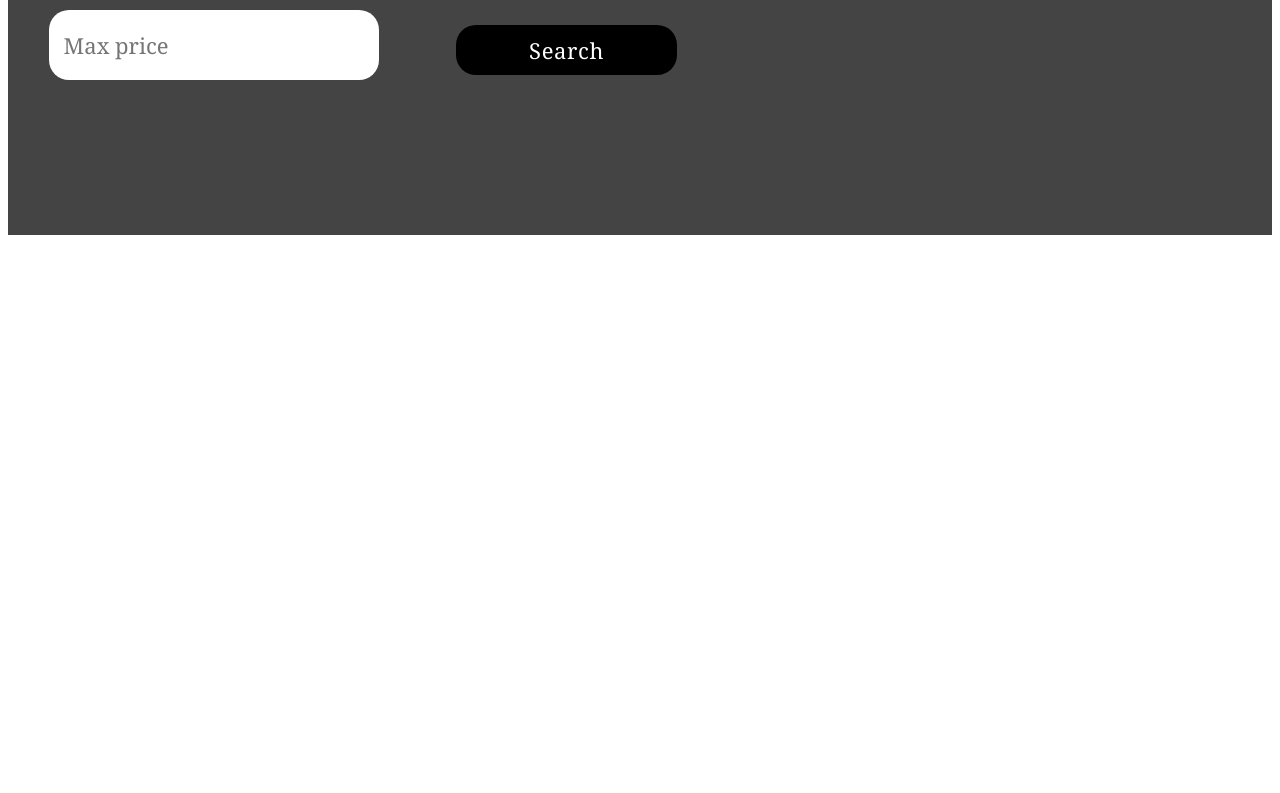
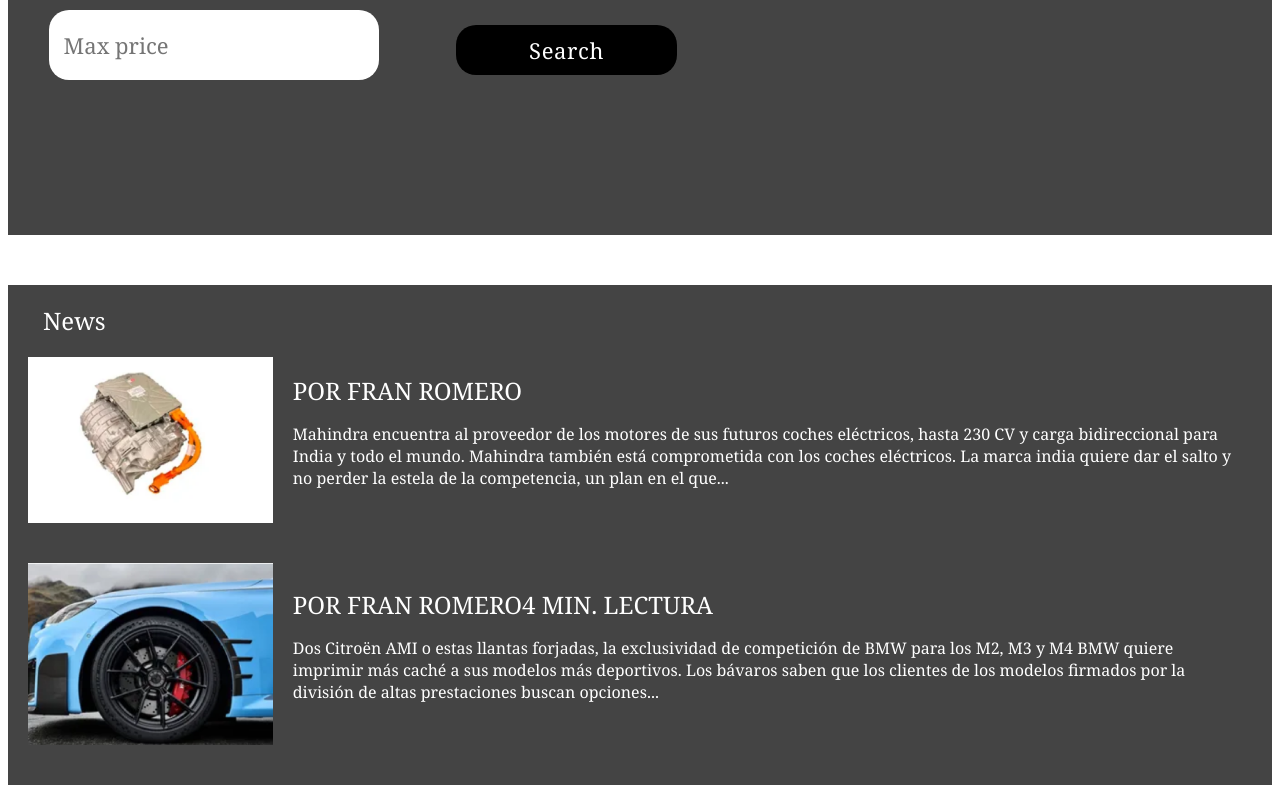
Before and after one commit to CristoferCalcinas/ProyectoFinalTallerDeProgramacion, a React (Create React App) app in the folder Frontend/: page / in a window 1280 px wide. Shown: the part 8538-9331 px from the top of the page. Before the commit the page ends 8781 px from the top, so only its background shows below. Built offline with nearby package versions, Linux system fonts and the light colour scheme.

Commit message:
Terminando la Pagina de Home

```diff
--- a/Frontend/src/App.js
+++ b/Frontend/src/App.js
@@ -7,6 +7,7 @@
 import CarsbyMakePage from "./Components/pages/CarsbyMakePage";
 import ModelCarsPage from "./Components/pages/ModelCarsPage";
 import FindCarsAdvancedPage from "./Components/pages/FindCarsAdvancedPage";
+import HomePage from "./Components/pages/HomePage";
 
 function App() {
   return (
@@ -21,6 +22,7 @@
       <CarsbyMakePage />
       <ModelCarsPage />
       <FindCarsAdvancedPage />
+      <HomePage />
     </div>
   );
 }
--- /dev/null
+++ b/Frontend/src/Components/moleculas/HomeContent.js
@@ -0,0 +1,45 @@
+import { Box, Typography } from '@mui/material'
+
+export default function HomeContent({ imgNew, title, description }) {
+    return (
+        <Box
+            sx={
+                {
+                    display: 'flex',
+                    justifyContent: "start",
+                    alignItems: "center",
+                    paddingY: '20px',
+                }
+            }
+        >
+            <img
+                src={imgNew}
+                alt="Noticia"
+                style={{
+                    width: '20%',
+                }}
+            />
+            <Box
+                sx={
+                    {
+                        paddingX: '20px',
+                        width: '80%',
+                    }
+                }
+            >
+                <Typography variant="h5"
+                    sx={
+                        {
+                            fontFamily: 'Georgia',
+                        }
+                    }
+                >
+                    {title}
+                </Typography>
+                <p>
+                    {description}
+                </p>
+            </Box>
+        </Box>
+    )
+}
--- /dev/null
+++ b/Frontend/src/Components/organismos/HomeObject.js
@@ -0,0 +1,53 @@
+import { Box, Typography } from '@mui/material'
+import HomeContent from '../moleculas/HomeContent'
+import imgNewF from '../../Images/HomeImage1.png'
+import imgNewS from '../../Images/HomeImage2.png'
+
+
+const news = [
+    {
+        titleNew: "POR FRAN ROMERO",
+        descriptionNew: "Mahindra encuentra al proveedor de los motores de sus futuros coches eléctricos, hasta 230 CV y carga bidireccional para India y todo el mundo. Mahindra también está comprometida con los coches eléctricos. La marca india quiere dar el salto y no perder la estela de la competencia, un plan en el que...",
+    },
+    {
+        titleNew: "POR FRAN ROMERO4 MIN. LECTURA",
+        descriptionNew: "Dos Citroën AMI o estas llantas forjadas, la exclusividad de competición de BMW para los M2, M3 y M4 BMW quiere imprimir más caché a sus modelos más deportivos. Los bávaros saben que los clientes de los modelos firmados por la división de altas prestaciones buscan opciones...",
+    },
+]
+export default function HomeObject() {
+    return (
+        <Box>
+            <Box
+                sx={
+                    {
+                        background: '#444',
+                        color: 'white',
+                        fontFamily: 'Georgia',
+                        paddingY: '20px',
+                        paddingX: '20px',
+                    }
+                }
+            >
+                <Typography variant="h5" sx={
+                    {
+                        paddingX: '15px',
+                        fontFamily: 'Georgia',
+                    }
+                }
+                >
+                    News
+                </Typography>
+                <HomeContent
+                    imgNew={imgNewF}
+                    title={news[0].titleNew}
+                    description={news[0].descriptionNew}
+                />
+                <HomeContent
+                    imgNew={imgNewS}
+                    title={news[1].titleNew}
+                    description={news[1].descriptionNew}
+                />
+            </Box>
+        </Box>
+    )
+}
--- /dev/null
+++ b/Frontend/src/Components/pages/HomePage.js
@@ -0,0 +1,16 @@
+import HomeObject from "../organismos/HomeObject";
+import NavBar from "../organismos/NavBar";
+
+
+export default function HomePage() {
+    return (
+        <div>
+            <div>
+                <NavBar />
+            </div>
+            <div style={{ marginTop: '50px' }}>
+                <HomeObject />
+            </div>
+        </div>
+    )
+}
```
Also changed, not shown: Frontend/src/Images/HomeImage1.png (added), Frontend/src/Images/HomeImage2.png (added).
